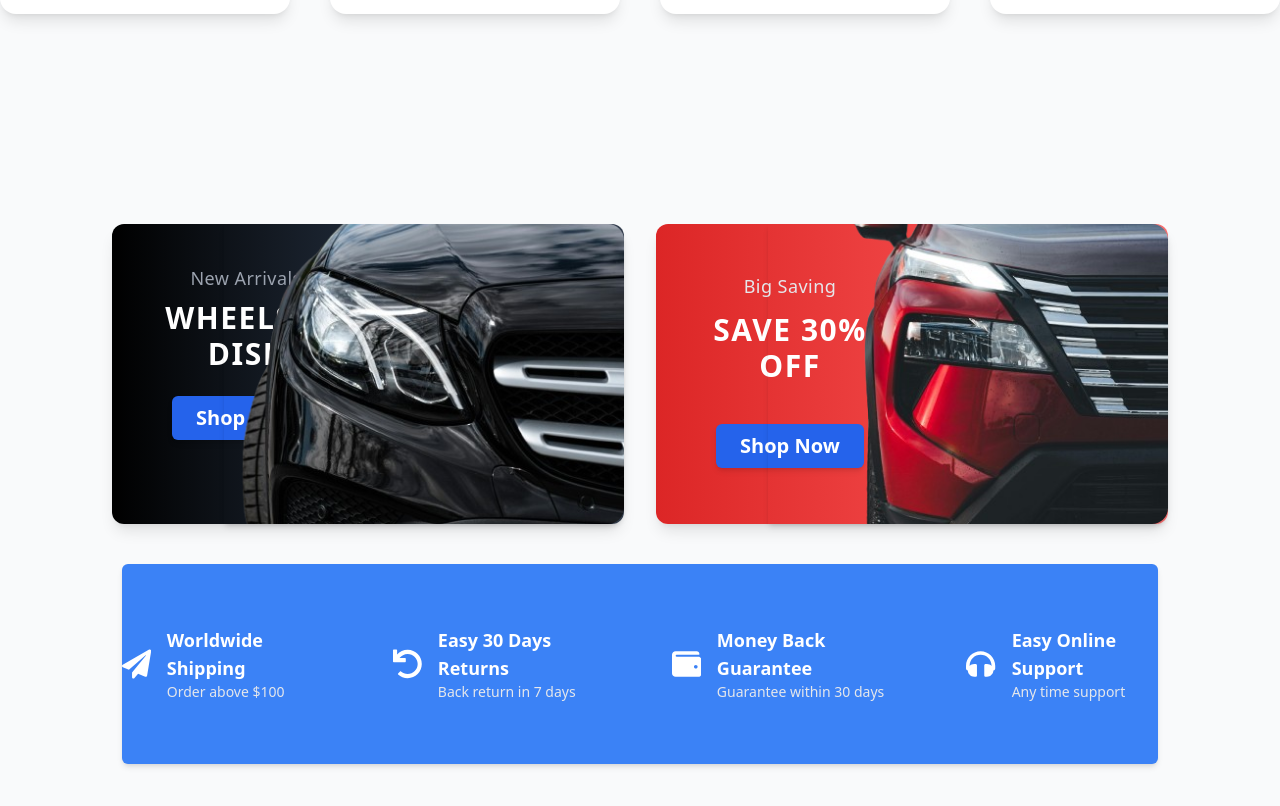
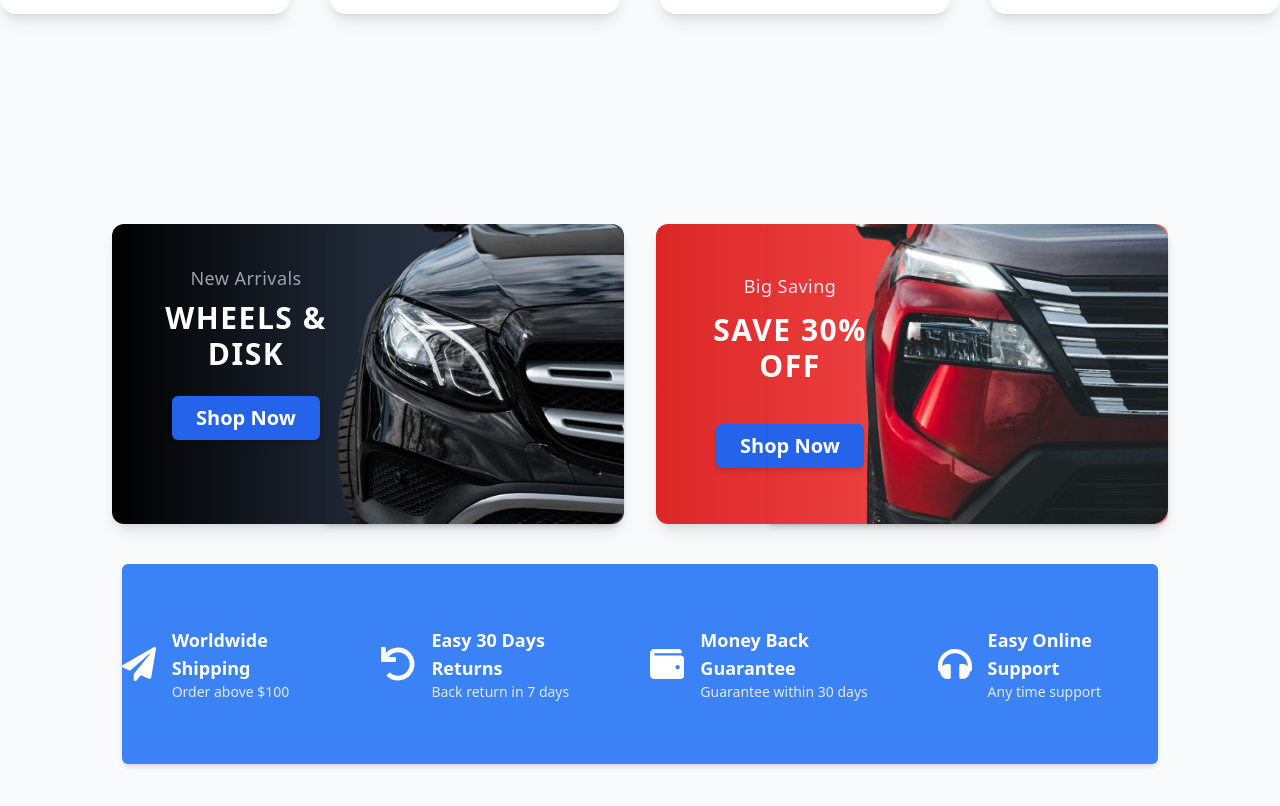
Before and after one commit to SadaqElmi/Github-Team, a React (Vite) app: page / in a window 1280 px wide. Shown: the part 3420-4226 px from the top of the page. Built offline with nearby package versions, Linux system fonts and the light colour scheme.

Commit message:
updated product list  #27

```diff
--- a/src/components/Product_cars.jsx
+++ b/src/components/Product_cars.jsx
@@ -13,7 +13,7 @@ function Product_cars() {
           <img
             src={car2}
             alt="Car"
-            className="w-[400px] h-full object-cover absolute right-0 rounded-r-2xl shadow-md"
+            className="w-[300px] h-full object-cover absolute right-0 rounded-r-2xl shadow-md"
           />
           <div className="pl-7 pt-10 w-60">
             <h1 className="text-center pb-2 text-lg text-gray-400 tracking-wide">
@@ -50,7 +50,7 @@ function Product_cars() {
       </div>
 
       {/* Information Section */}
-      <div className="bg-blue-500 h-[200px] w-[81%] ml-[9.5%] rounded-md mt-10 flex justify-center gap-20 items-center py-8 shadow-md">
+      <div className="bg-blue-500 h-[200px] w-[81%] ml-[9.5%] rounded-md mt-10 flex justify-center gap-10 items-center py-8 shadow-md">
         {/* Info Box 1 */}
         <div className="flex items-center gap-4 text-white">
           <FaPaperPlane className="text-4xl" />
```
